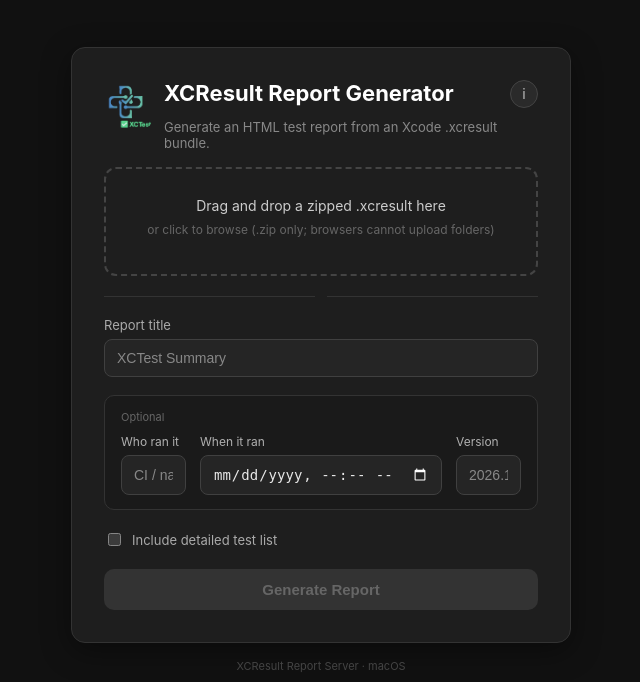
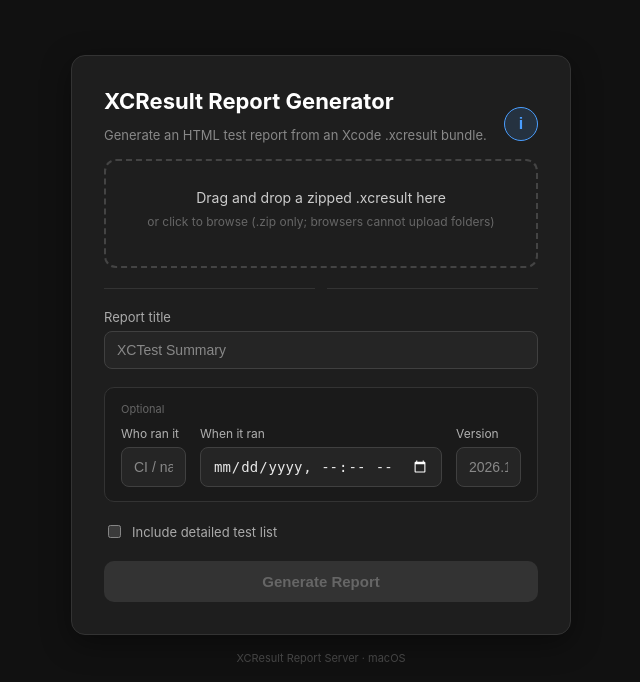
Before and after one commit to TheGreeMug/XCTestResultsInterpreter, a Flask app: page / in a window 1280 px wide. Shown: the top 682 px of the page, without its empty margins (319-959 px from the left). Run offline with Flask 3, Linux system fonts and the light colour scheme.

Commit message:
updated the layot for more visibilty

```diff
--- a/server/templates/upload.html
+++ b/server/templates/upload.html
@@ -101,19 +101,19 @@
 
     .footer { text-align: center; margin-top: 16px; font-size: 11px; color: #444; }
 
-    .header-row { display: flex; align-items: flex-start; justify-content: space-between; gap: 12px; }
-    .header-logo { width: 48px; height: 48px; flex-shrink: 0; border-radius: 8px; }
+    .header-row { display: flex; align-items: center; justify-content: space-between; gap: 12px; }
+    .header-logo { display: none; }
     .header-text { flex: 1; min-width: 0; }
     .header-text .subtitle { margin-bottom: 0; }
     .header-row h1 { margin: 0 0 4px; }
     .info-btn {
-      flex-shrink: 0; width: 28px; height: 28px; border-radius: 50%;
-      border: 1px solid #444; background: #2a2a2a; color: #888;
-      font-size: 14px; font-weight: 600; cursor: pointer;
+      width: 34px; height: 34px; border-radius: 50%;
+      border: 1px solid #4a9eff; background: rgba(74,158,255,0.15); color: #4a9eff;
+      font-size: 16px; font-weight: 600; cursor: pointer;
       display: flex; align-items: center; justify-content: center;
       transition: border-color .2s, color .2s, background .2s;
     }
-    .info-btn:hover { border-color: #4a9eff; color: #4a9eff; background: rgba(74,158,255,0.1); }
+    .info-btn:hover { border-color: #6bb5ff; color: #6bb5ff; background: rgba(74,158,255,0.25); }
 
     .modal-overlay {
       display: none; position: fixed; inset: 0; background: rgba(0,0,0,0.75);
```
